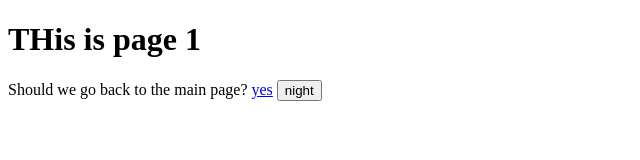
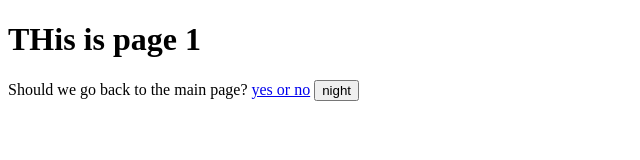
Before and after one commit to Seo0619/Repository, a plain HTML site: page 1.html in a window 1280 px wide. Shown: the whole page, without its empty margins (0-640 px from the left). Drawn offline with Linux system fonts and the light colour scheme.

Commit message:
Update 1.html

```diff
--- a/1.html
+++ b/1.html
@@ -12,7 +12,7 @@
 
     Should we go back to the main page?
 
-    <a href="index.html"> yes</a>
+    <a href="index.html"> yes or no</a>
 
     <input type="button" name="" id="" value="night" onclick="nightDayHandler(this)">
 
```
